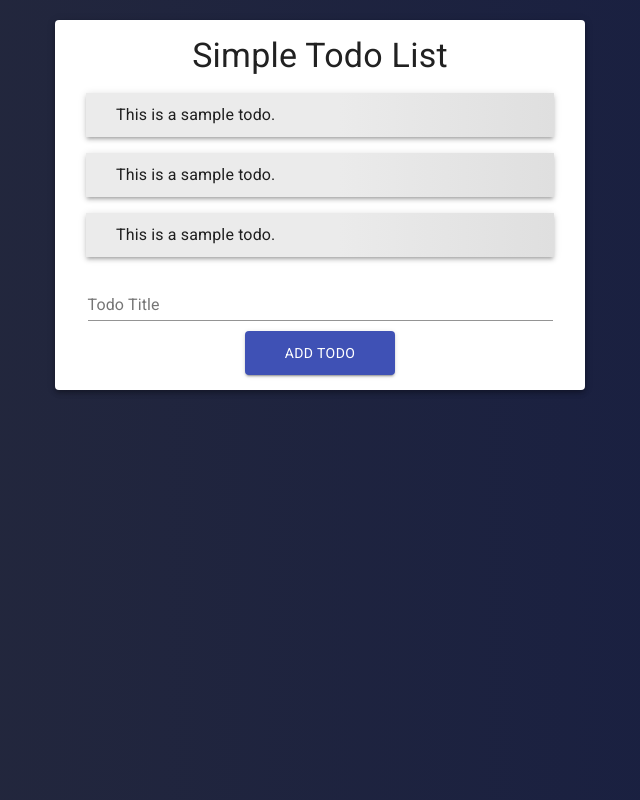
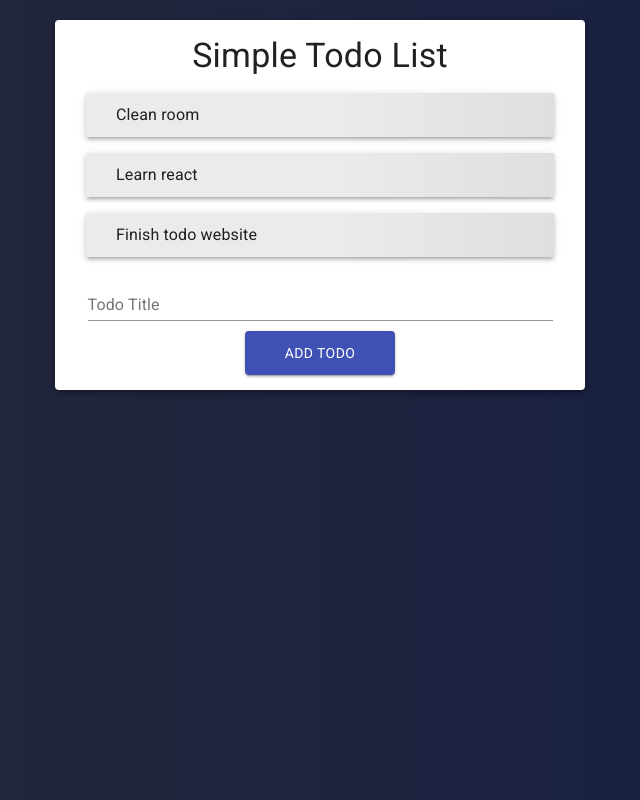
Before and after one commit to AIBaxt/simpleTodo, a React (Create React App) app: page / in a window 1280 px wide. Shown: the whole page, without its empty margins (320-960 px from the left). Built offline with nearby package versions, Linux system fonts and the light colour scheme.

Commit message:
Todos are now rendered dynamically

```diff
--- a/src/Components/todo/AddTodo.js
+++ b/src/Components/todo/AddTodo.js
@@ -1,7 +1,8 @@
 import React from 'react';
 import { TextField, Paper, Button, Toolbar } from '@material-ui/core';
 
-function AddTodo() {
+function AddTodo(props) {
+
     const textStyle = { width: "93%", padding: 0 }
     const buttonStyle = { margin: "10px 0 0 0", padding: "10px 40px 10px 40px" };
     return (
--- a/src/Components/todo/ListTodo.js
+++ b/src/Components/todo/ListTodo.js
@@ -1,7 +1,7 @@
 import React from 'react';
 import { Paper, Typography, Box } from '@material-ui/core';
 
-function ListTodo() {
+function ListTodo(props) {
 
     const typoStyle = { margin: "0 0 0 20px" };
     const paperStyle = { padding: 10, background: "linear-gradient(90deg, rgba(235,235,235,1) 54%, rgba(223,223,223,1) 100%)" };
@@ -10,7 +10,7 @@ function ListTodo() {
     return (
         <Box m={2} >
             <Paper elevation={3} style={paperStyle} square>
-                <Typography align="left" style={typoStyle}>This is a sample todo.</Typography>
+                <Typography align="left" style={typoStyle}>{props.title}</Typography>
             </Paper>
         </Box >
     );
--- a/src/Components/todo/Todo.js
+++ b/src/Components/todo/Todo.js
@@ -2,12 +2,28 @@ import React from 'react';
 import AddTodo from './AddTodo';
 import ListTodo from './ListTodo';
 
-function Todo() {
+
+
+function Todo(props) {
+
+    const todos = [
+        {
+            id: 't1',
+            title: 'Clean room'
+        },
+        {
+            id: 't2',
+            title: 'Learn react'
+        },
+        {
+            id: 't3',
+            title: 'Finish todo website'
+        },
+    ];
+
     return (
         <div>
-            <ListTodo />
-            <ListTodo />
-            <ListTodo />
+            { todos.map(todo => <ListTodo key={todo.id} title={todo.title} />)}
             <AddTodo />
         </div>
     );
```
